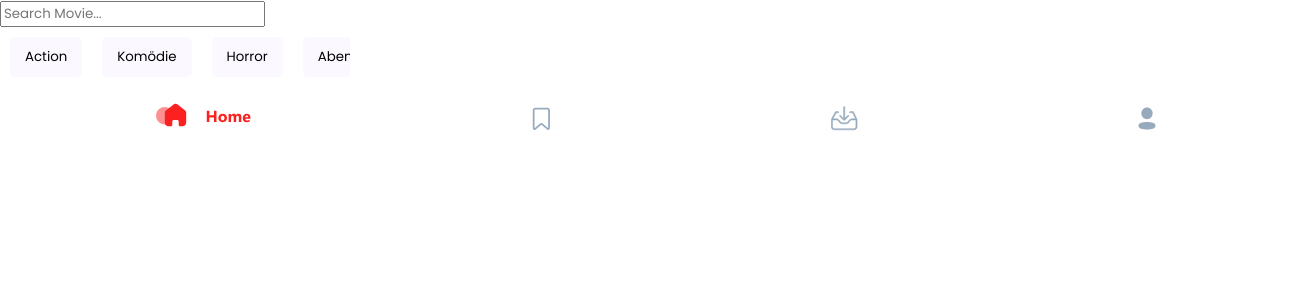
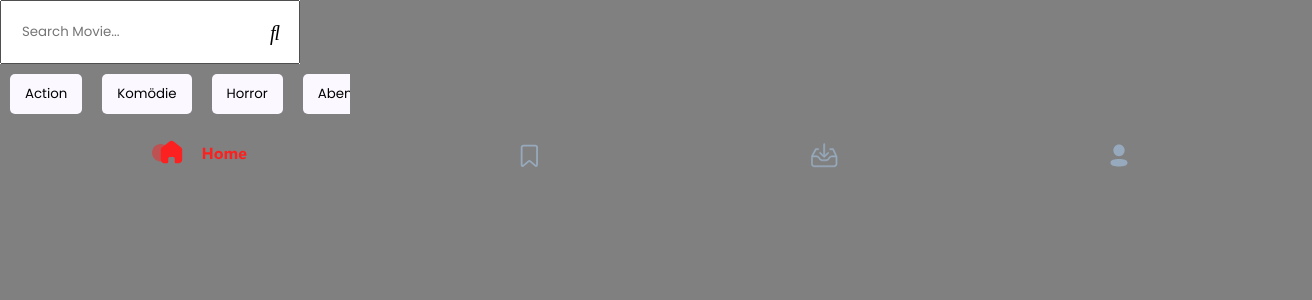
Before and after one commit to Marius-Elting/Frontend-Abschluss-Projekt, a React (Create React App) app: page /home in a window 1280 px wide. Shown: the top 300 px of the page, 1312 px wide, since content can reach past the window. Built offline with nearby package versions, Linux system fonts and the light colour scheme; no server answers.

Commit message:
suche ausgelagert

```diff
--- a/src/components/SearchBar/SearchBar.css
+++ b/src/components/SearchBar/SearchBar.css
@@ -0,0 +1,40 @@
+* {
+    box-sizing: border-box;
+}
+
+body {
+    background: gray;
+}
+
+.fg--search {
+    background: white;
+    position: relative;
+    width: 300px;
+}
+
+.fg--search input {
+    width: 100%;
+    padding: 20px 60px 20px 20px;
+    display: block;
+}
+
+.fg--search button {
+    background: transparent;
+    border: none;
+    cursor: pointer;
+    display: inline-block;
+    font-size: 20px;
+    position: absolute;
+    top: 0;
+    right: 0;
+    padding: 18px 20px;
+    z-index: 2;
+}
+
+.fg--search input:focus+button .fa-search {
+    color: red;
+}
+
+.fa-search:before {
+    content: "\f002";
+}
--- a/src/components/SearchBar/SearchBar.js
+++ b/src/components/SearchBar/SearchBar.js
@@ -1,32 +1,18 @@
 import './SearchBar.css';
-import React, { useState, useEffect } from 'react';
-import { Link } from 'react-router-dom';
+import React, { useRef, useCallback } from 'react';
+import { useNavigate } from 'react-router-dom';
 
 
 function SearchBar() {
-    const [searchInput, setSearchInput] = useState();
+    const inputRef = useRef();
+    const navigate = useNavigate();
 
-    useEffect(() => {
-        if (searchInput === undefined) {
-            return;
-        }
-        fetch(`https://api.themoviedb.org/3/search/movie?api_key=${process.env.REACT_APP_API_KEY}&language=de-DE&query=${searchInput}&include_adult=false`)
-            .then(response => response.json())
-            .then(test => {
-                console.log(test);
-            });
-    }, [searchInput]);
-
-    function handleInput(e) {
-        if (e.key === "Enter") {
-            setSearchInput(e.target.value);
-            // console.log(e.target.value)
-        }
-    }
+    const handleOnClick = useCallback(() => navigate(`/discover/search/${inputRef.current.value}`, { replace: true }), [navigate]);
 
     return (
-        <div>
-            <input placeholder="Search Movie..." onKeyDown={handleInput}></input>
+        <div className="form-group fg--search">
+            <input ref={inputRef} type="text" className="input" placeholder="Search Movie..." onKeyDown={(e) => e.key === "Enter" ? handleOnClick() : ""}></input>
+            <button onClick={() => handleOnClick()} type="submit"><i className="fa fa-search"></i></button>
         </div>
     );
 };
--- a/src/components/TrendingCard/TrendingCard.js
+++ b/src/components/TrendingCard/TrendingCard.js
@@ -3,26 +3,18 @@ import { useRef, useState, useEffect } from 'react';
 
 
 function TrendingCard() {
-    const delay = 1000;
+    const delay = 2500;
     const [trendingData, setTrendingData] = useState();
     const [index, setIndex] = useState(0);
     const timeoutRef = useRef(null);
 
     useEffect(() => {
-
-        fetch('https://api.themoviedb.org/3/trending/all/week?api_key=12504ab7183e888f66ac1785c47850f3&language=de-DE')
+        fetch(`https://api.themoviedb.org/3/trending/all/week?api_key=${process.env.REACT_APP_API_KEY}&language=de-DE`)
             .then(response => response.json())
             .then((data) => {
-                console.log(data);
                 setTrendingData(data.results.slice(0, 5));
             });
-        console.table(trendingData);
     }, []);
-
-
-
-
-
 
 
 
@@ -71,7 +63,6 @@ function TrendingCard() {
                         </div>
                     ))}
                 </div>
-
                 <div className="slideshowDots">
                     {trendingData.map((_, idx) => (
                         <div
--- a/src/pages/SearchGenre/SearchGenre.js
+++ b/src/pages/SearchGenre/SearchGenre.js
@@ -1,7 +1,23 @@
 import './SearchGenre.css';
+import { useEffect, } from 'react';
+import { useParams } from 'react-router-dom';
 
 function SearchGenre() {
+    const params = useParams();
 
+    useEffect(() => {
+        if (params.searchValue === undefined) {
+            return;
+        }
+        if (params.variant === "search") {
+            fetch(`https://api.themoviedb.org/3/search/movie?api_key=${process.env.REACT_APP_API_KEY}&language=de-DE&query=${params.searchValue}&include_adult=false`)
+                .then(response => response.json())
+                .then(test => {
+                    console.log(test);
+                });
+        }
+
+    }, [params]);
 
     return;
 }
```
